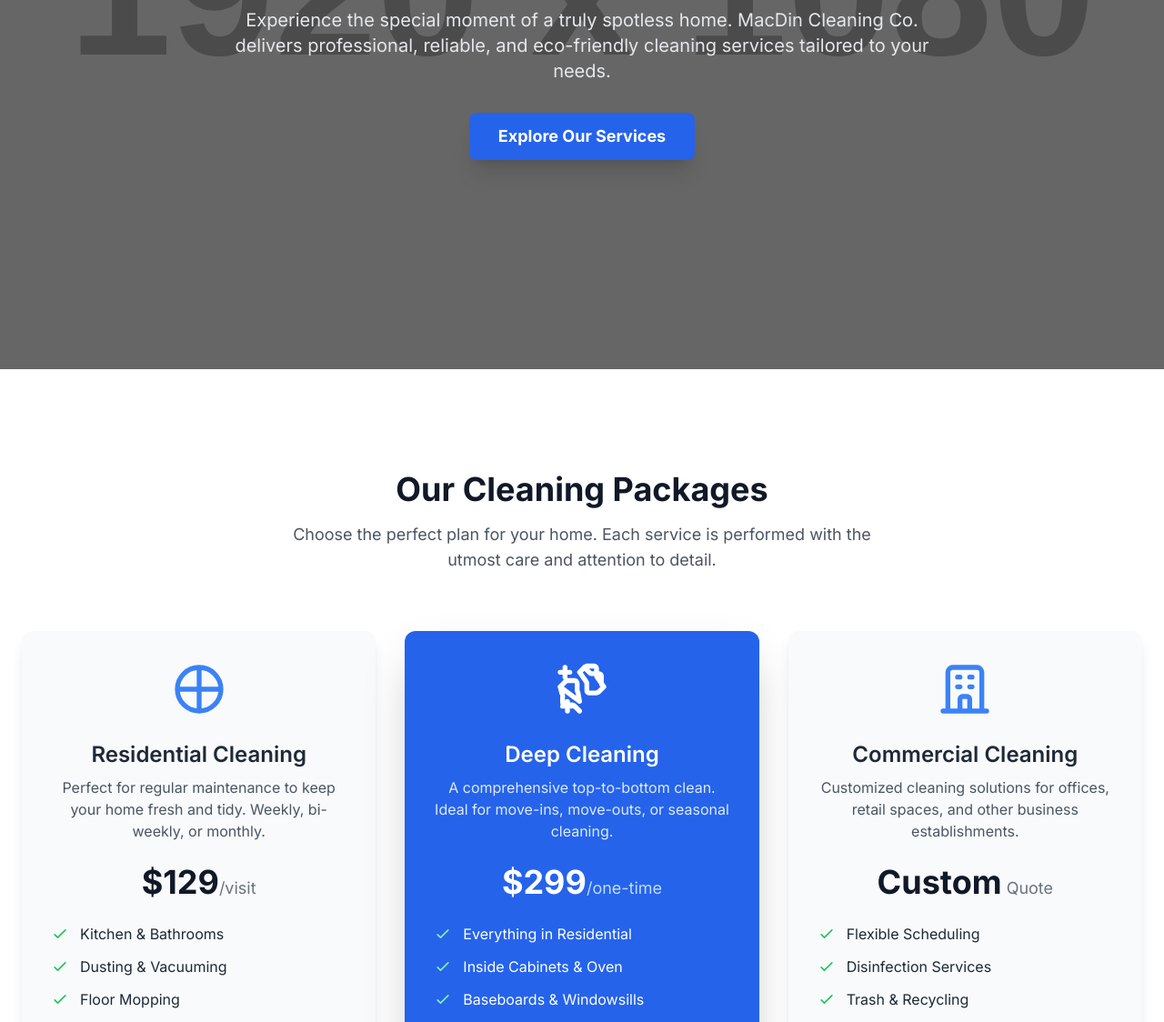
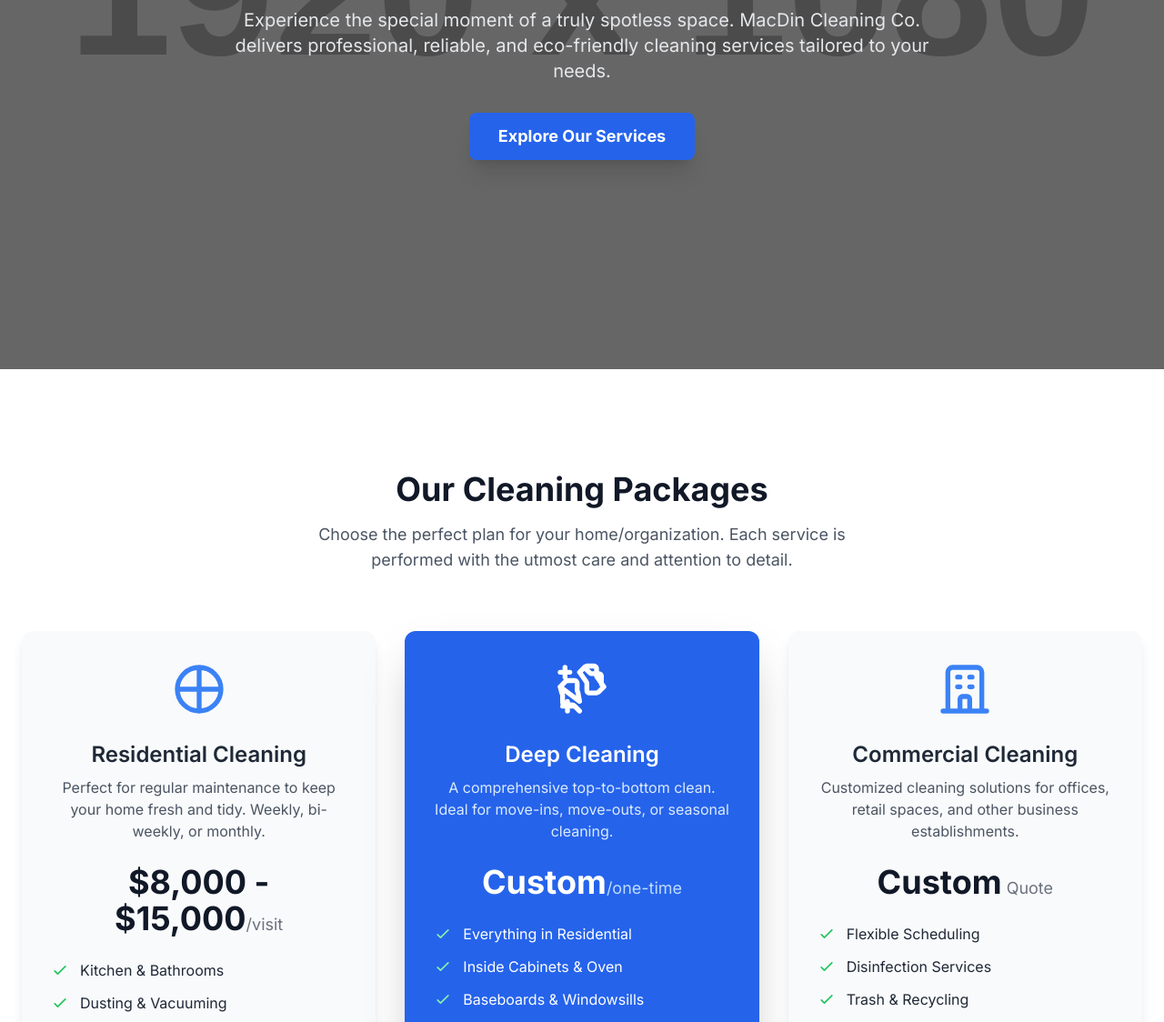
Before and after one commit to techtia-code/MacDin, a plain HTML site: page index.html in a window 1280 px wide. Shown: the part 394-1518 px from the top of the page at 91% size. Drawn offline with nearby package versions, Linux system fonts and the light colour scheme; placeholder pictures from the web are drawn by us.

Commit message:
price changes

```diff
--- a/index.html
+++ b/index.html
@@ -65,7 +65,7 @@
         <!-- Section 1: Hero -->
         <section id="hero-section" class="hero-background text-white min-h-screen flex flex-col justify-center items-center text-center px-6 pt-24">
             <h1 class="text-4xl md:text-6xl font-extrabold leading-tight mb-4 animate-fade-in-down">A Deeper, Healthier Clean</h1>
-            <p class="text-lg md:text-xl max-w-3xl mb-8 text-gray-200 animate-fade-in-up">Experience the special moment of a truly spotless home. MacDin Cleaning Co. delivers professional, reliable, and eco-friendly cleaning services tailored to your needs.</p>
+            <p class="text-lg md:text-xl max-w-3xl mb-8 text-gray-200 animate-fade-in-up">Experience the special moment of a truly spotless space. MacDin Cleaning Co. delivers professional, reliable, and eco-friendly cleaning services tailored to your needs.</p>
             <a href="#services-section" class="bg-blue-600 text-white font-bold py-3 px-8 rounded-lg text-lg hover:bg-blue-700 transition duration-300 transform hover:scale-105 shadow-xl">Explore Our Services</a>
         </section>
 
@@ -74,7 +74,7 @@
             <div class="container mx-auto px-6 text-center">
                 <div class="reveal-on-scroll">
                     <h2 class="text-3xl md:text-4xl font-bold text-gray-900 mb-4">Our Cleaning Packages</h2>
-                    <p class="text-lg text-gray-600 max-w-2xl mx-auto mb-16">Choose the perfect plan for your home. Each service is performed with the utmost care and attention to detail.</p>
+                    <p class="text-lg text-gray-600 max-w-2xl mx-auto mb-16">Choose the perfect plan for your home/organization. Each service is performed with the utmost care and attention to detail.</p>
                 </div>
                 <div class="grid grid-cols-1 md:grid-cols-2 lg:grid-cols-3 gap-8">
                     <!-- Basic Plan -->
@@ -82,7 +82,7 @@
                         <div class="mb-6"><svg class="w-16 h-16 mx-auto text-blue-500" fill="none" stroke="currentColor" viewBox="0 0 24 24" xmlns="http://www.w3.org/2000/svg"><path stroke-linecap="round" stroke-linejoin="round" stroke-width="2" d="M21 12a9 9 0 01-9 9m9-9a9 9 0 00-9-9m9 9H3m9 9a9 9 0 01-9-9m9 9V3m-9 9a9 9 0 019-9"></path></svg></div>
                         <h3 class="text-2xl font-semibold mb-2">Residential Cleaning</h3>
                         <p class="text-gray-600 mb-6">Perfect for regular maintenance to keep your home fresh and tidy. Weekly, bi-weekly, or monthly.</p>
-                        <p class="text-4xl font-bold text-gray-900 mb-6">$129<span class="text-lg font-normal text-gray-500">/visit</span></p>
+                        <p class="text-4xl font-bold text-gray-900 mb-6">$8,000 - $15,000<span class="text-lg font-normal text-gray-500">/visit</span></p>
                         <ul class="text-left space-y-3 mb-8">
                             <li class="flex items-center"><svg class="w-5 h-5 text-green-500 mr-3" fill="none" stroke="currentColor" viewBox="0 0 24 24"><path stroke-linecap="round" stroke-linejoin="round" stroke-width="2" d="M5 13l4 4L19 7"></path></svg>Kitchen & Bathrooms</li>
                             <li class="flex items-center"><svg class="w-5 h-5 text-green-500 mr-3" fill="none" stroke="currentColor" viewBox="0 0 24 24"><path stroke-linecap="round" stroke-linejoin="round" stroke-width="2" d="M5 13l4 4L19 7"></path></svg>Dusting & Vacuuming</li>
@@ -95,7 +95,7 @@
                         <div class="mb-6"><svg class="w-16 h-16 mx-auto" fill="none" stroke="currentColor" viewBox="0 0 24 24" xmlns="http://www.w3.org/2000/svg"><path stroke-linecap="round" stroke-linejoin="round" stroke-width="2" d="M5 3v4M3 5h4M6 17v4m-2-2h4m5-16l2.28 2.28a1 1 0 00.72.29h3a1 1 0 011 1v3a1 1 0 00.29.72L21 11m0 0l-2.28 2.28a1 1 0 00-.72.29h-3a1 1 0 01-1-1v-3a1 1 0 00-.29-.72L11 5m0 0l2.28-2.28a1 1 0 00.72-.29h3a1 1 0 011 1v3a1 1 0 00.29.72L21 11m-10 10l-2.28-2.28a1 1 0 00-.72-.29h-3a1 1 0 01-1-1v-3a1 1 0 00-.29-.72L3 11m0 0l2.28-2.28a1 1 0 00.72-.29h3a1 1 0 011 1v3a1 1 0 00.29.72L11 17z"></path></svg></div>
                         <h3 class="text-2xl font-semibold mb-2">Deep Cleaning</h3>
                         <p class="text-blue-100 mb-6">A comprehensive top-to-bottom clean. Ideal for move-ins, move-outs, or seasonal cleaning.</p>
-                        <p class="text-4xl font-bold mb-6">$299<span class="text-lg font-normal text-blue-200">/one-time</span></p>
+                        <p class="text-4xl font-bold mb-6">Custom<span class="text-lg font-normal text-blue-200">/one-time</span></p>
                         <ul class="text-left space-y-3 mb-8">
                            <li class="flex items-center"><svg class="w-5 h-5 text-green-300 mr-3" fill="none" stroke="currentColor" viewBox="0 0 24 24"><path stroke-linecap="round" stroke-linejoin="round" stroke-width="2" d="M5 13l4 4L19 7"></path></svg>Everything in Residential</li>
                             <li class="flex items-center"><svg class="w-5 h-5 text-green-300 mr-3" fill="none" stroke="currentColor" viewBox="0 0 24 24"><path stroke-linecap="round" stroke-linejoin="round" stroke-width="2" d="M5 13l4 4L19 7"></path></svg>Inside Cabinets & Oven</li>
```
Also changed, not shown: aboutus.html (+1 -1 lines).
